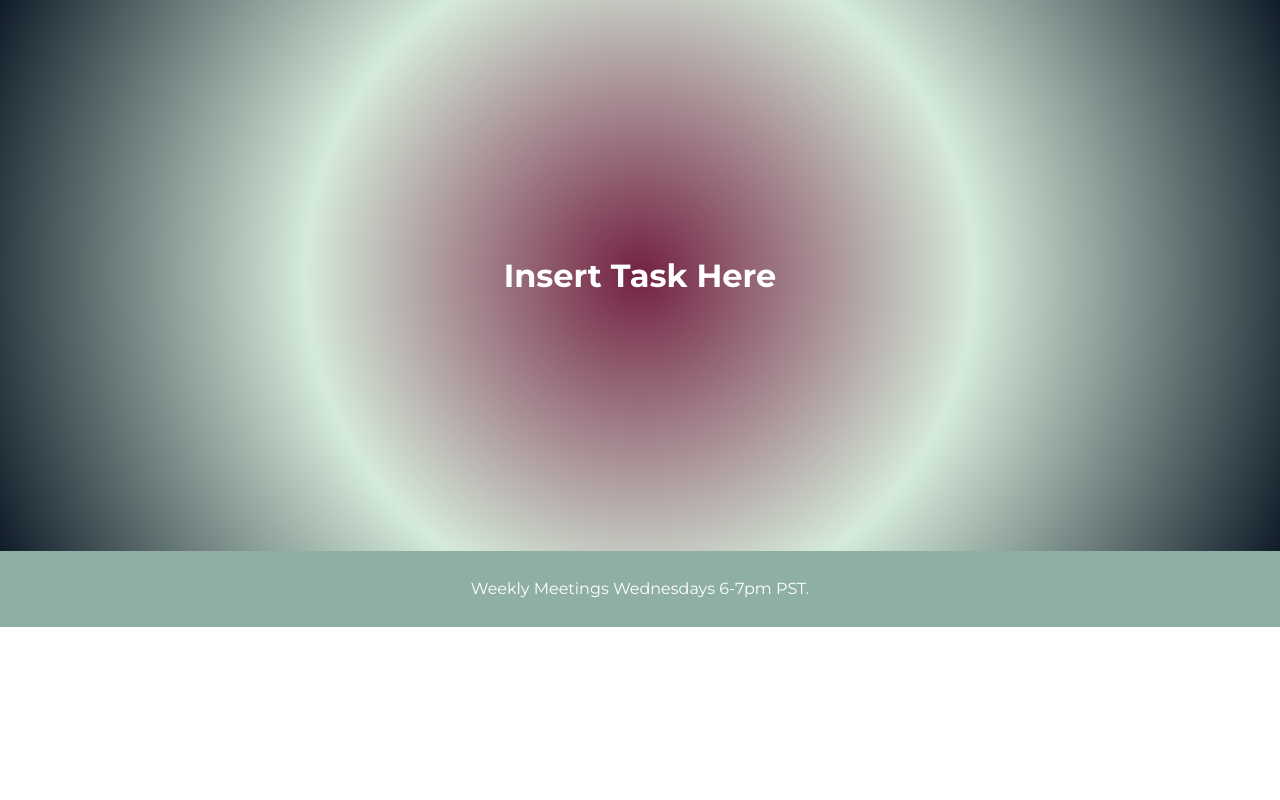
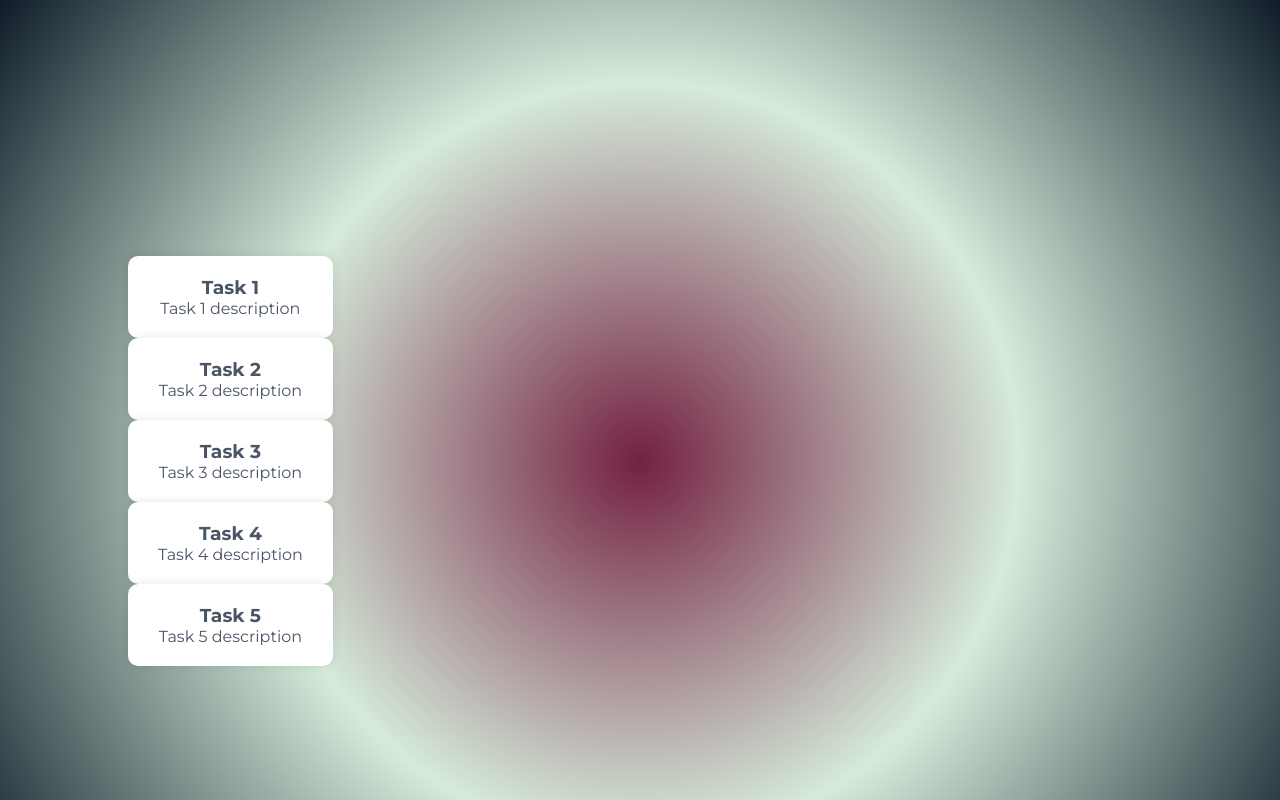
Before and after one commit to include-davis/Leads-Training-2025, a Next.js app: page /caroursel_task in a window 1280 px wide. Shown: the top 800 px of the page. Built offline with nearby package versions, Linux system fonts and the light colour scheme.

Commit message:
Added multiple TaskCard components to the carousel task page

```diff
--- /dev/null
+++ b/app/(pages)/_components/taskCard.jsx
@@ -0,0 +1,14 @@
+import styles from './taskCard.module.scss';
+import Link from 'next/link';
+
+export default function TaskCard({ props }) {
+    const { title, description, url } = props;
+
+    return (
+        <div className={styles.card}>
+            <h3>{title}</h3>
+            <p>{description}</p>
+            <Link href={url}></Link>
+        </div>
+    );
+}
--- /dev/null
+++ b/app/(pages)/_components/taskCard.module.scss
@@ -0,0 +1,7 @@
+.card {
+    background-color: #fff;
+    padding: 20px;
+    border-radius: 10px;
+    box-shadow: 0 0 10px 0 rgba(0, 0, 0, 0.1);
+    width: 20%;
+}
--- a/app/(pages)/caroursel_task/page.jsx
+++ b/app/(pages)/caroursel_task/page.jsx
@@ -1,10 +1,15 @@
 import styles from './task_example.module.scss';
+import TaskCard from '../_components/taskCard';
 
 export default function Task() {
   return (
     <main>
       <div className={styles.container}>
-        <h1>Insert Task Here</h1>
+        <TaskCard props={{ title: 'Task 1', description: 'Task 1 description', url: '/task_example' }} />
+        <TaskCard props={{ title: 'Task 2', description: 'Task 2 description', url: '/task_example' }} />
+        <TaskCard props={{ title: 'Task 3', description: 'Task 3 description', url: '/task_example' }} />
+        <TaskCard props={{ title: 'Task 4', description: 'Task 4 description', url: '/task_example' }} />
+        <TaskCard props={{ title: 'Task 5', description: 'Task 5 description', url: '/task_example' }} />
       </div>
     </main>
   );
```
Also changed, not shown: app/(pages)/_components/taskCarousel.jsx (added, +14 -0 lines), app/(pages)/_components/taskCarousel.module.scss (added).
